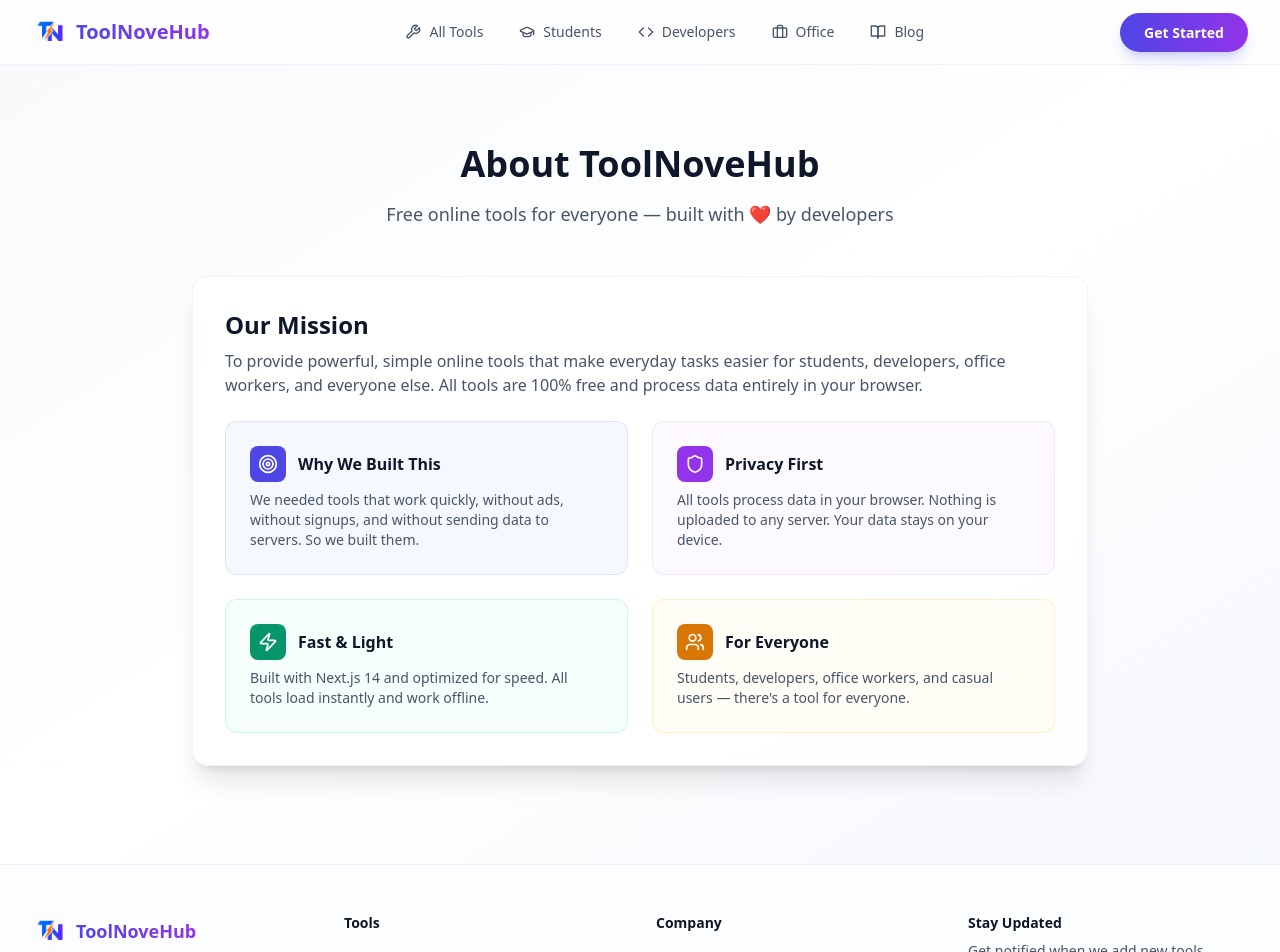
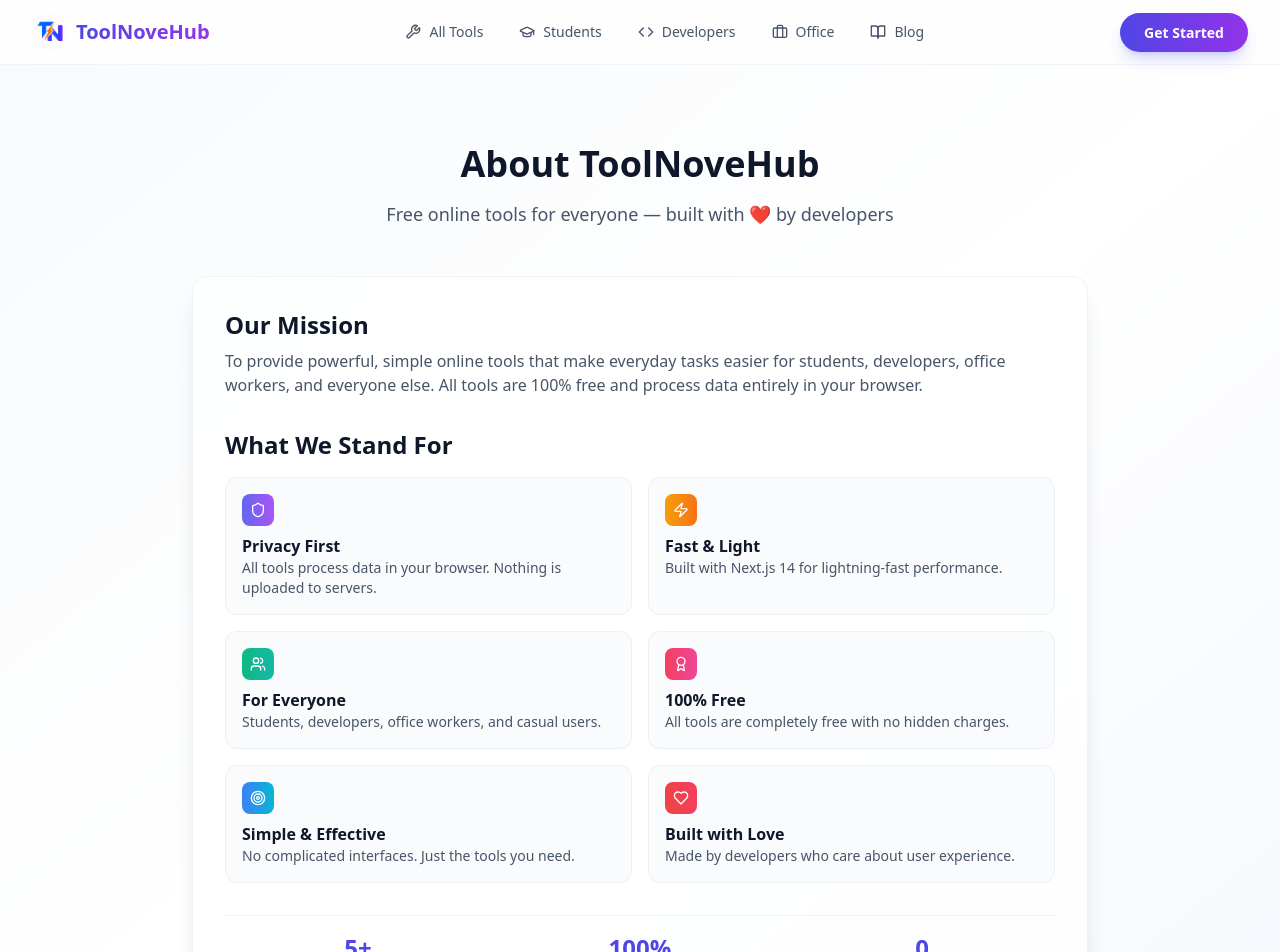
Before and after one commit to sprajeshofficial-wq/ToolNoveHub, a Next.js app: page /about in a window 1280 px wide. Shown: the top 952 px of the page. Built offline with nearby package versions, Linux system fonts and the light colour scheme.

Commit message:
🐛 Fix syntax errors in contact and about pages

```diff
--- a/app/about/page.tsx
+++ b/app/about/page.tsx
@@ -1,6 +1,45 @@
-import { Users, Target, Shield, Zap } from 'lucide-react';
+import { Users, Target, Shield, Zap, Award, Heart } from 'lucide-react';
 
 export default function AboutPage() {
+  const values = [
+    {
+      icon: Shield,
+      title: 'Privacy First',
+      description: 'All tools process data in your browser. Nothing is uploaded to servers.',
+      color: 'from-indigo-500 to-purple-500',
+    },
+    {
+      icon: Zap,
+      title: 'Fast & Light',
+      description: 'Built with Next.js 14 for lightning-fast performance.',
+      color: 'from-amber-500 to-orange-500',
+    },
+    {
+      icon: Users,
+      title: 'For Everyone',
+      description: 'Students, developers, office workers, and casual users.',
+      color: 'from-emerald-500 to-teal-500',
+    },
+    {
+      icon: Award,
+      title: '100% Free',
+      description: 'All tools are completely free with no hidden charges.',
+      color: 'from-rose-500 to-pink-500',
+    },
+    {
+      icon: Target,
+      title: 'Simple & Effective',
+      description: 'No complicated interfaces. Just the tools you need.',
+      color: 'from-blue-500 to-cyan-500',
+    },
+    {
+      icon: Heart,
+      title: 'Built with Love',
+      description: 'Made by developers who care about user experience.',
+      color: 'from-red-500 to-rose-500',
+    },
+  ];
+
   return (
     <div className="min-h-screen py-20 px-4 bg-gradient-to-br from-slate-50 via-white to-indigo-50/30">
       <div className="mx-auto max-w-4xl">
@@ -11,7 +50,8 @@
           </p>
         </div>
 
-        <div className="rounded-2xl bg-white/80 backdrop-blur-sm border border-slate-200/50 p-8 shadow-xl space-y-6">
+        <div className="rounded-2xl bg-white/80 backdrop-blur-sm border border-slate-200/50 p-8 shadow-xl space-y-8">
+          {/* Mission */}
           <div>
             <h2 className="text-2xl font-bold text-slate-900">Our Mission</h2>
             <p className="mt-2 text-slate-600">
@@ -21,56 +61,38 @@
             </p>
           </div>
 
-          <div className="grid grid-cols-1 md:grid-cols-2 gap-6">
-            <div className="rounded-xl bg-indigo-50/50 p-6 border border-indigo-200/50">
-              <div className="flex items-center gap-3">
-                <div className="rounded-lg bg-indigo-600 p-2">
-                  <Target className="h-5 w-5 text-white" />
-                </div>
-                <h3 className="font-semibold text-slate-900">Why We Built This</h3>
-              </div>
-              <p className="mt-2 text-sm text-slate-600">
-                We needed tools that work quickly, without ads, without signups, and without
-                sending data to servers. So we built them.
-              </p>
+          {/* Values Grid */}
+          <div>
+            <h2 className="text-2xl font-bold text-slate-900 mb-4">What We Stand For</h2>
+            <div className="grid grid-cols-1 md:grid-cols-2 gap-4">
+              {values.map((value) => {
+                const Icon = value.icon;
+                return (
+                  <div key={value.title} className="rounded-xl bg-slate-50/80 p-4 border border-slate-200/50">
+                    <div className={`inline-flex rounded-lg bg-gradient-to-r ${value.color} p-2`}>
+                      <Icon className="h-4 w-4 text-white" />
+                    </div>
+                    <h3 className="mt-2 font-semibold text-slate-900">{value.title}</h3>
+                    <p className="text-sm text-slate-600">{value.description}</p>
+                  </div>
+                );
+              })}
             </div>
+          </div>
 
-            <div className="rounded-xl bg-purple-50/50 p-6 border border-purple-200/50">
-              <div className="flex items-center gap-3">
-                <div className="rounded-lg bg-purple-600 p-2">
-                  <Shield className="h-5 w-5 text-white" />
-                </div>
-                <h3 className="font-semibold text-slate-900">Privacy First</h3>
-              </div>
-              <p className="mt-2 text-sm text-slate-600">
-                All tools process data in your browser. Nothing is uploaded to any server.
-                Your data stays on your device.
-              </p>
+          {/* Stats */}
+          <div className="grid grid-cols-3 gap-4 pt-4 border-t border-slate-200/50">
+            <div className="text-center">
+              <p className="text-2xl font-bold text-indigo-600">5+</p>
+              <p className="text-sm text-slate-600">Free Tools</p>
             </div>
-
-            <div className="rounded-xl bg-emerald-50/50 p-6 border border-emerald-200/50">
-              <div className="flex items-center gap-3">
-                <div className="rounded-lg bg-emerald-600 p-2">
-                  <Zap className="h-5 w-5 text-white" />
-                </div>
-                <h3 className="font-semibold text-slate-900">Fast & Light</h3>
-              </div>
-              <p className="mt-2 text-sm text-slate-600">
-                Built with Next.js 14 and optimized for speed. All tools load instantly and
-                work offline.
-              </p>
+            <div className="text-center">
+              <p className="text-2xl font-bold text-indigo-600">100%</p>
+              <p className="text-sm text-slate-600">Browser-Based</p>
             </div>
-
-            <div className="rounded-xl bg-amber-50/50 p-6 border border-amber-200/50">
-              <div className="flex items-center gap-3">
-                <div className="rounded-lg bg-amber-600 p-2">
-                  <Users className="h-5 w-5 text-white" />
-                </div>
-                <h3 className="font-semibold text-slate-900">For Everyone</h3>
-              </div>
-              <p className="mt-2 text-sm text-slate-600">
-                Students, developers, office workers, and casual users — there's a tool for everyone.
-              </p>
+            <div className="text-center">
+              <p className="text-2xl font-bold text-indigo-600">0</p>
+              <p className="text-sm text-slate-600">Server Uploads</p>
             </div>
           </div>
         </div>
--- a/app/contact/page.tsx
+++ b/app/contact/page.tsx
@@ -1,20 +1,26 @@
 'use client';
 
 import { useState } from 'react';
-import { Mail, MessageSquare, Send, CheckCircle } from 'lucide-react';
+import { Mail, MessageSquare, Send, CheckCircle, Phone, MapPin } from 'lucide-react';
 
 export default function ContactPage() {
   const [submitted, setSubmitted] = useState(false);
+  const [formData, setFormData] = useState({
+    name: '',
+    email: '',
+    message: '',
+  });
 
   const handleSubmit = (e: React.FormEvent) => {
     e.preventDefault();
     setSubmitted(true);
     setTimeout(() => setSubmitted(false), 3000);
+    setFormData({ name: '', email: '', message: '' });
   };
 
   return (
     <div className="min-h-screen py-20 px-4 bg-gradient-to-br from-slate-50 via-white to-indigo-50/30">
-      <div className="mx-auto max-w-2xl">
+      <div className="mx-auto max-w-4xl">
         <div className="text-center mb-10">
           <h1 className="text-4xl font-bold text-slate-900">Contact Us</h1>
           <p className="mt-4 text-lg text-slate-600">
@@ -22,6 +28,48 @@
           </p>
         </div>
 
+        <div className="grid grid-cols-1 md:grid-cols-3 gap-6">
+          {/* Contact Info */}
+          <div className="md:col-span-1 space-y-4">
+            <div className="rounded-2xl bg-white/80 backdrop-blur-sm border border-slate-200/50 p-6 shadow-xl">
+              <div className="flex items-center gap-3">
+                <div className="rounded-lg bg-indigo-600 p-2">
+                  <Mail className="h-5 w-5 text-white" />
+                </div>
+                <div>
+                  <p className="text-sm font-medium text-slate-900">Email</p>
+                  <p className="text-sm text-slate-600">support@toolnovehub.tools</p>
+                </div>
+              </div>
+            </div>
+
+            <div className="rounded-2xl bg-white/80 backdrop-blur-sm border border-slate-200/50 p-6 shadow-xl">
+              <div className="flex items-center gap-3">
+                <div className="rounded-lg bg-emerald-600 p-2">
+                  <Phone className="h-5 w-5 text-white" />
+                </div>
+                <div>
+                  <p className="text-sm font-medium text-slate-900">Response Time</p>
+                  <p className="text-sm text-slate-600">Within 24 hours</p>
+                </div>
+              </div>
+            </div>
+
+            <div className="rounded-2xl bg-white/80 backdrop-blur-sm border border-slate-200/50 p-6 shadow-xl">
+              <div className="flex items-center gap-3">
+                <div className="rounded-lg bg-purple-600 p-2">
+                  <MapPin className="h-5 w-5 text-white" />
+                </div>
+                <div>
+                  <p className="text-sm font-medium text-slate-900">Location</p>
+                  <p className="text-sm text-slate-600">Available Worldwide</p>
+                </div>
+              </div>
+            </div>
+          </div>
+
+          {/* Contact Form */}
+          <div className="md:col-span-2">
             <div className="rounded-2xl bg-white/80 backdrop-blur-sm border border-slate-200/50 p-8 shadow-xl">
               <form onSubmit={handleSubmit} className="space-y-6">
                 <div>
@@ -30,6 +78,8 @@
                     type="text"
                     placeholder="Enter your name"
                     className="input-field mt-1"
+                    value={formData.name}
+                    onChange={(e) => setFormData({ ...formData, name: e.target.value })}
                     required
                   />
                 </div>
@@ -40,6 +90,8 @@
                     type="email"
                     placeholder="you@example.com"
                     className="input-field mt-1"
+                    value={formData.email}
+                    onChange={(e) => setFormData({ ...formData, email: e.target.value })}
                     required
                   />
                 </div>
@@ -50,6 +102,8 @@
                     placeholder="Tell us what you think..."
                     className="textarea-field mt-1"
                     rows={5}
+                    value={formData.message}
+                    onChange={(e) => setFormData({ ...formData, message: e.target.value })}
                     required
                   />
                 </div>
@@ -73,11 +127,6 @@
                 </button>
               </form>
             </div>
-
-        <div className="mt-6 rounded-2xl bg-indigo-50/50 p-4 border border-indigo-200/50 text-center">
-          <div className="flex items-center justify-center gap-3 text-sm text-slate-600">
-            <Mail className="h-4 w-4 text-indigo-600" />
-            <span>Or email us directly at: support@toolnovehub.tools</span>
           </div>
         </div>
       </div>
```
Lines whose indentation alone changed are shown as unchanged.
